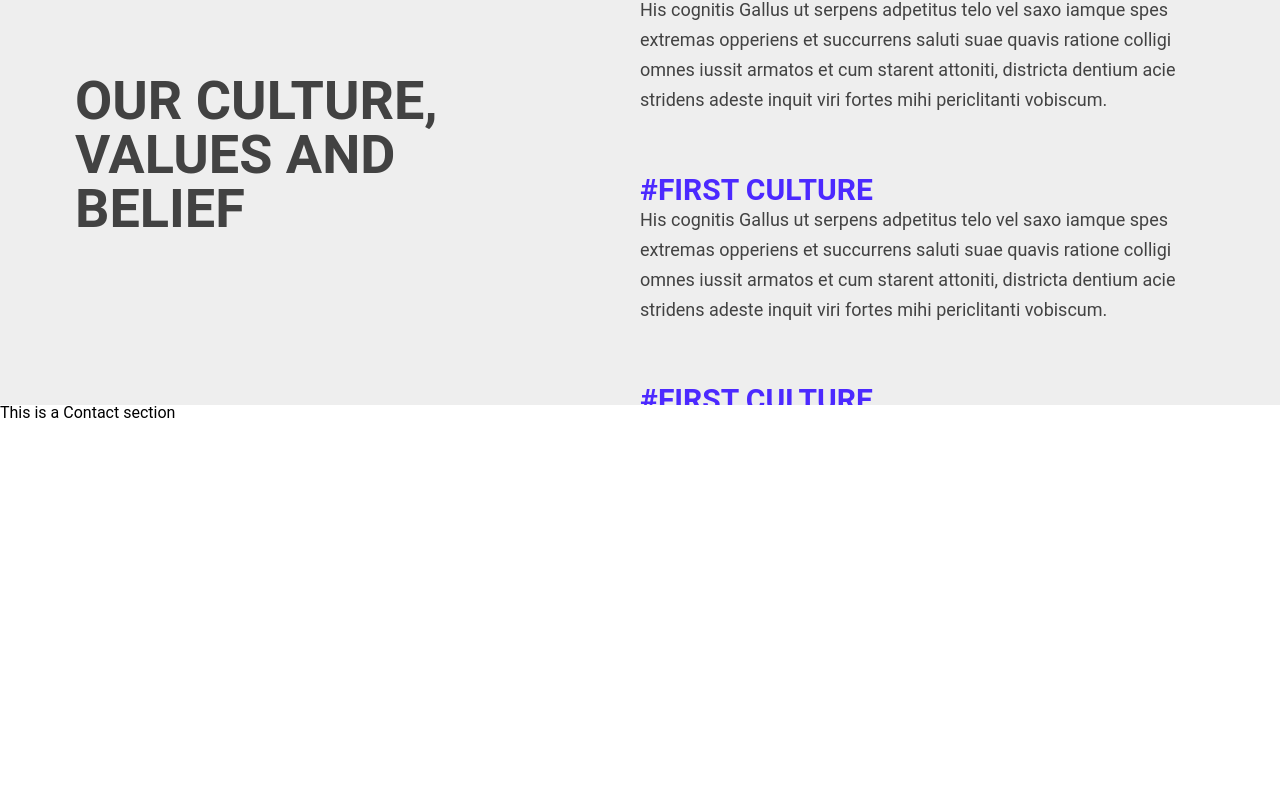
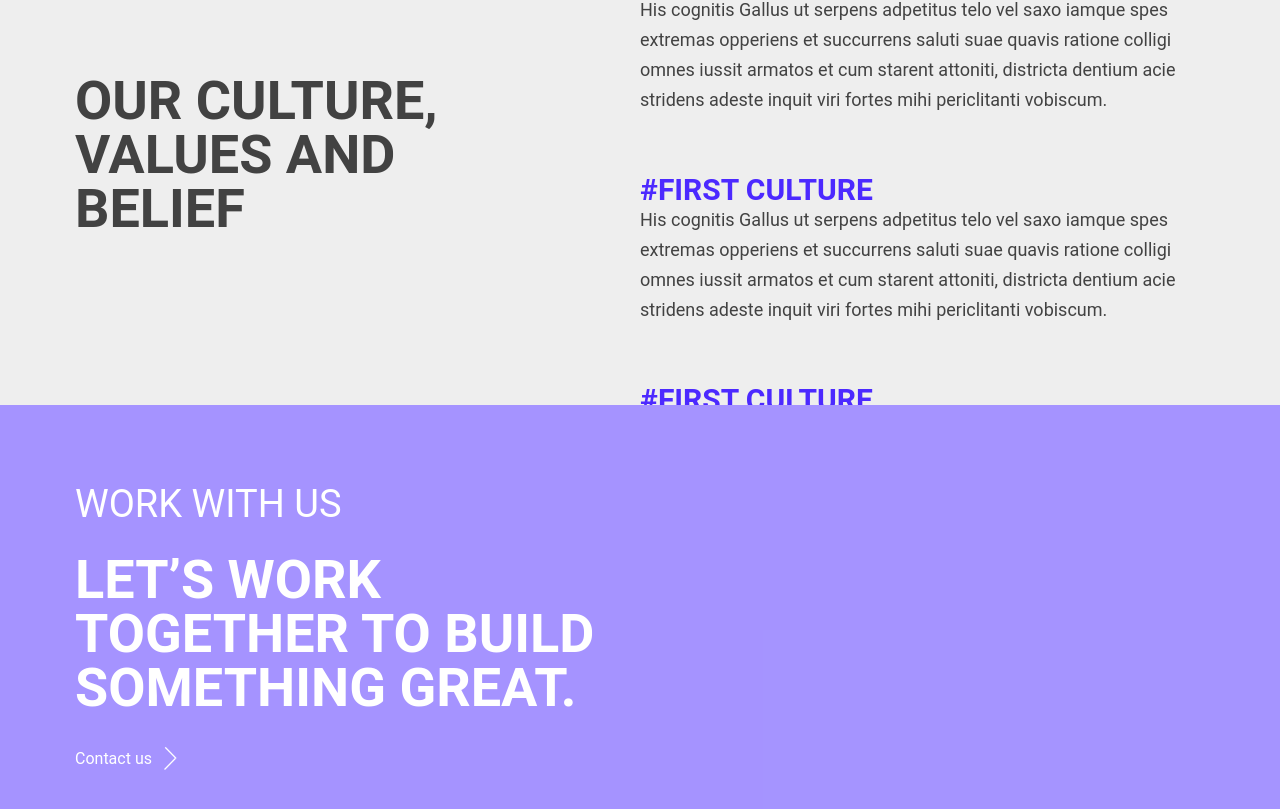
Before and after one commit to DimitriVld/Portfolio, a React (Create React App) app in the folder client-web/: page /about-us in a window 1280 px wide. Shown: the part 895-1704 px from the top of the page. Before the commit the page ends 1317 px from the top, so only its background shows below. Built offline with nearby package versions, Linux system fonts and the light colour scheme.

Commit message:
First | Add last section in About us Page

```diff
--- a/client-web/src/styles/molecules/AboutPage/contactSection.scss
+++ b/client-web/src/styles/molecules/AboutPage/contactSection.scss
@@ -0,0 +1,30 @@
+.contact-section{
+    background-color: rgba($blue-2, .5);
+
+    .content{
+
+        h3{
+            @extend %title-1;
+            color: $white;
+        }
+
+        h4{
+            @extend %title-3;
+            margin-top: 30px;
+            width: 50%;
+            color: $white;
+        }
+
+        a{
+            display: flex;
+            align-items: center;
+            margin-top: 30px;
+            color: $white;
+
+            img{
+                margin-left: 10px;
+                width: 15px;
+            }
+        }
+    }
+}
--- a/client-web/src/views/molecules/AboutPage/ContactSection.js
+++ b/client-web/src/views/molecules/AboutPage/ContactSection.js
@@ -1,9 +1,17 @@
 import React from 'react';
+import { Link } from "react-router-dom";
 
 const ContactSection = () => {
     return (
-        <div className={'contact-section'}>
-            <p> This is a Contact section </p>
+        <div className={'contact-section padding-t-b-dft'}>
+            <div className='container-dft content'>
+                <h3>Work with us</h3>
+                <h4>Let’s work together to build something great.</h4>
+                <Link to={'/contact'}>
+                    Contact us
+                    <img className="icon-arrow border-rounded-dft" src="./images/icon_arrow.svg" alt="Arrow" />
+                </Link>
+            </div>
         </div>
     )
 }
```
